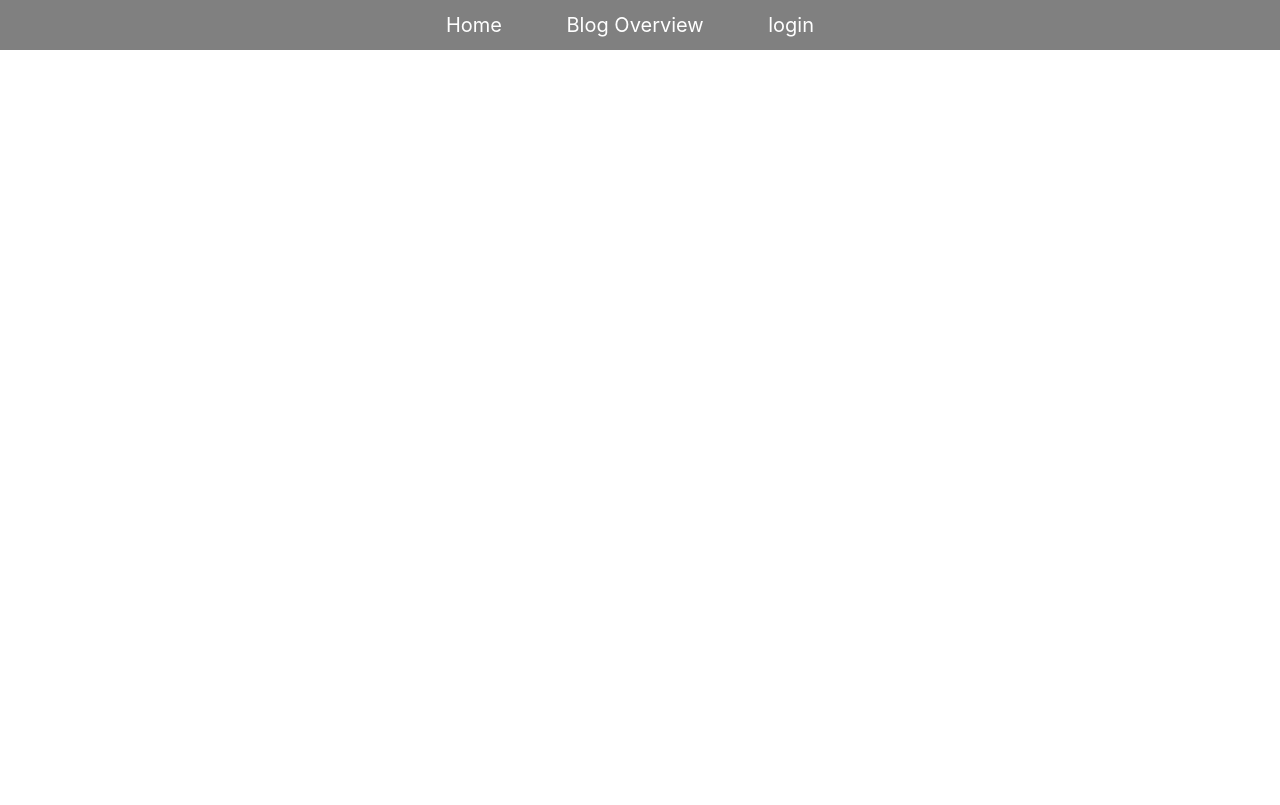
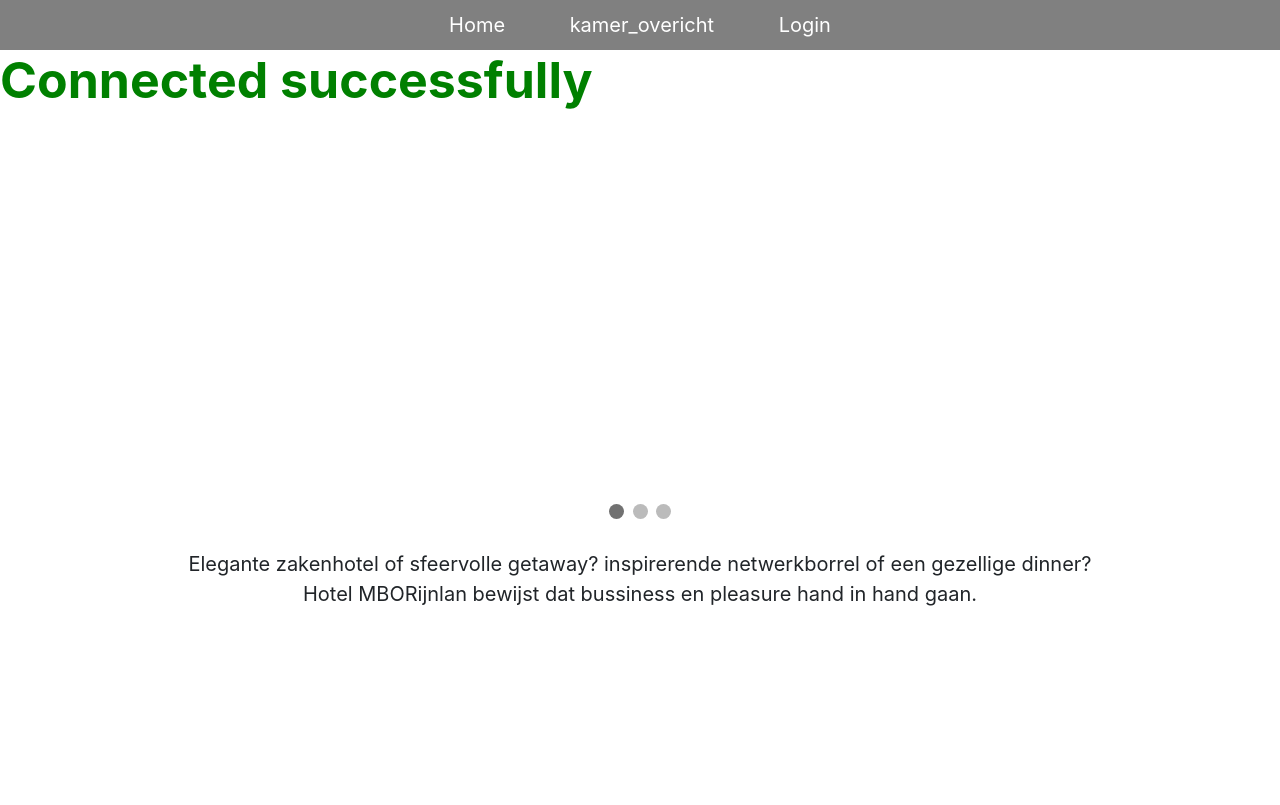
Before and after one commit to Yu1944/Hotel, a PHP site: page / in a window 1280 px wide. Shown: the top 805 px of the page. After the commit the page ends 606 px from the top, so only its background shows below. Run offline with PHP 8.4, Linux system fonts and the light colour scheme.

Commit message:
carousel demo
- er is een carousel
- info over hotel
- nieuwe db conn

```diff
--- a/db.php
+++ b/db.php
@@ -1,26 +1,16 @@
 <?php
-    class DatabaseConnection {
-      private $host = 'localhost';
-      private $username = 'root';
-      private $password = '';
-      private $dbname = 'hotel_mborijnland';
-      private $pdo;
 
-      public function __construct() {
-        $dsn = "mysql:host={$this->host};dbname={$this->dbname}";
-        $options = [
-          PDO::ATTR_ERRMODE => PDO::ERRMODE_EXCEPTION,
-          PDO::ATTR_DEFAULT_FETCH_MODE => PDO::FETCH_ASSOC,
-        ];
-        $this->pdo = new PDO($dsn, $this->username, $this->password, $options);
-      }
+$servername = "localhost";
+$username = "root";
+$password = "";
+$dbname = "hotel_mborijnland";
 
-      public function query($sql, $bind = array()) {
-        $stmt = $this->pdo->prepare($sql);
-        $stmt->execute($bind);
-        return $stmt->fetchAll();
-      }
-  }
-
-    $db = new DatabaseConnection();
+try {
+    $conn = new PDO("mysql:host=$servername;dbname=$dbname", $username, $password);
+    // set the PDO error mode to exception
+    $conn->setAttribute(PDO::ATTR_ERRMODE, PDO::ERRMODE_EXCEPTION);
+       echo '<h1 style="font-size: 50px; color: green;"><strong>Connected successfully</strong></h1>';
+} catch(PDOException $e) {
+    echo '<h1 style="font-size: 50px; color: red;"><strong>Connection failed: </strong></h1>' . $e->getMessage();
+}
 ?>
--- a/header.php
+++ b/header.php
@@ -1,10 +1,7 @@
+<?php
+require 'db.php';
+?>
 
-
-<?php
-//require "db.php";
-
-session_start();
-?>
 
 <!DOCTYPE html>
 <html lang="en">
@@ -15,14 +12,14 @@ session_start();
     <script src="script.js"></script>
     <link rel="stylesheet" href="https://cdn.jsdelivr.net/npm/bootstrap@4.3.1/dist/css/bootstrap.min.css" integrity="sha384-ggOyR0iXCbMQv3Xipma34MD+dH/1fQ784/j6cY/iJTQUOhcWr7x9JvoRxT2MZw1T" crossorigin="anonymous">
 </head>
+<body></body>
     <header>
         <nav>
             <ul>
                 <li><a href="index.php">Home</a></li>
-            <li><a href="kamer_overicht.php">Blog Overview</a></li>
-            <li> <a href="">login</li>
+                <li><a href="kamer_overicht.php">kamer_overicht</a></li>
+                <li><a href="">Login</a></li>
             </ul>
         </nav>
 </header>
-
 </html>
--- a/index.php
+++ b/index.php
@@ -1,4 +1,3 @@
-
 <?php
 
 require 'header.php';
@@ -12,25 +11,43 @@ require 'header.php';
     <title>hotel</title>
 </head>
 <body>
-  <div class="slideshows">
+
+<br>
+
+<div class="slideshow-container">
+
 <div class="mySlides fade">
   <div class="numbertext">1 / 3</div>
-  <img src="images/img_nature_wide.jpg" style="width:100%">
-  <div class="text">Caption Text</div>
+  <img src="asset/istockphoto-104731717-612x612.jpg" style="width:100%">
 </div>
 
 <div class="mySlides fade">
   <div class="numbertext">2 / 3</div>
-  <img src="images/img_snow_wide.jpg" style="width:100%">
-  <div class="text">Caption Two</div>
+  <img src="asset/download (1).jpg" style="width:100%">
 </div>
 
 <div class="mySlides fade">
   <div class="numbertext">3 / 3</div>
-  <img src="asset/img_mountains_wide.jpg" style="width:100%">
-  <div class="text">Caption Three</div>
+  <img src="asset/download.jpg" style="width:100%">
 </div>
 
 </div>
+<br>
+
+<div style="text-align:center">
+  <span class="dot"></span>
+  <span class="dot"></span>
+  <span class="dot"></span>
+</div>
+</div>
+
+<br>
+
+<div class="text-homepage">
+    Elegante zakenhotel of sfeervolle getaway? inspirerende netwerkborrel of  een gezellige dinner? <br> Hotel MBORijnlan bewijst dat bussiness en pleasure hand in hand gaan.
+</div>
 </body>
+<footer>
+<?php  ?>
+</footer>
 </html>
--- a/script.js
+++ b/script.js
@@ -0,0 +1,24 @@
+let slideIndex = 0;
+
+document.addEventListener("DOMContentLoaded", function() {
+  showSlides();
+});
+
+function showSlides() {
+  let i;
+  let slides = document.getElementsByClassName("mySlides");
+  let dots = document.getElementsByClassName("dot");
+  for (i = 0; i < slides.length; i++) {
+    slides[i].style.display = "none";
+  }
+  slideIndex++;
+  if (slideIndex > slides.length) {
+    slideIndex = 1;
+  }
+  for (i = 0; i < dots.length; i++) {
+    dots[i].className = dots[i].className.replace(" active", "");
+  }
+  slides[slideIndex-1].style.display = "block";
+  dots[slideIndex-1].className += " active";
+  setTimeout(showSlides, 2000); // Change image every 2 seconds
+}
--- a/style.css
+++ b/style.css
@@ -27,7 +27,9 @@ li.admin-panel a {
     padding: 10px 60px;
 }
 
-
+body {
+    padding-top: 50px; /* Adjust this value to match the height of your fixed header */
+}
 
 /* styles.css */
 
@@ -43,3 +45,70 @@ header {
   text-align: center;
   z-index: 100; /* Ensures the header is on top of other content */
 }
+* {box-sizing: border-box;}
+body {font-family: Verdana, sans-serif;}
+.mySlides {display: none;}
+img {vertical-align: middle;}
+
+/* Slideshow container */
+.slideshow-container {
+  max-width: 500px;
+  position: relative;
+  margin: auto;
+}
+
+/* Caption text */
+.text {
+  color: #f2f2f2;
+  font-size: 15px;
+  padding: 8px 12px;
+  position: absolute;
+  bottom: 8px;
+  width: 100%;
+  text-align: center;
+}
+
+/* Number text (1/3 etc) */
+.numbertext {
+  color: #f2f2f2;
+  font-size: 12px;
+  padding: 8px 12px;
+  position: absolute;
+  top: 0;
+}
+
+/* The dots/bullets/indicators */
+.dot {
+  height: 15px;
+  width: 15px;
+  margin: 0 2px;
+  background-color: #bbb;
+  border-radius: 50%;
+  display: inline-block;
+  transition: background-color 0.6s ease;
+}
+
+.active {
+  background-color: #717171;
+}
+
+/* Fading animation */
+.fade {
+  animation-name: fade;
+  animation-duration: 1.5s;
+}
+
+@keyframes fade {
+  from {opacity: .4}
+  to {opacity: 1}
+}
+
+/* On smaller screens, decrease text size */
+@media only screen and (max-width: 300px) {
+  .text {font-size: 11px}
+}
+
+.text-homepage{
+    text-align: center;
+    font-size: 20px;
+}
```
Also changed, not shown: asset/download (1).jpg (added), asset/download.jpg (added), asset/istockphoto-104731717-612x612.jpg (added). Lines whose indentation alone changed are shown as unchanged.
